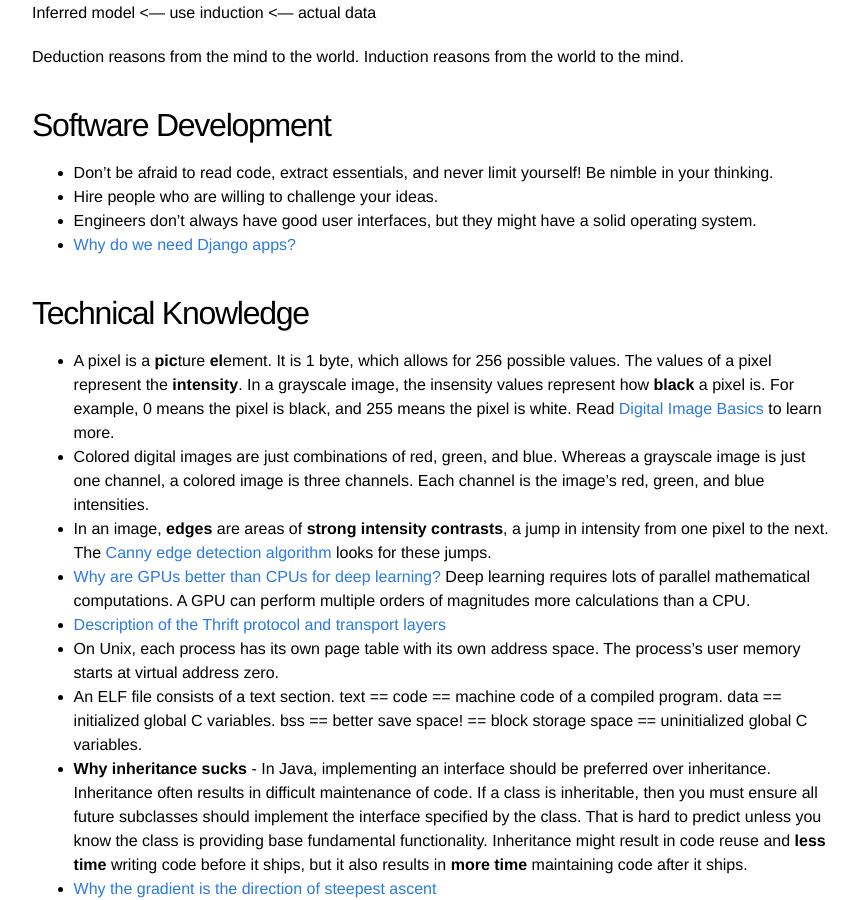
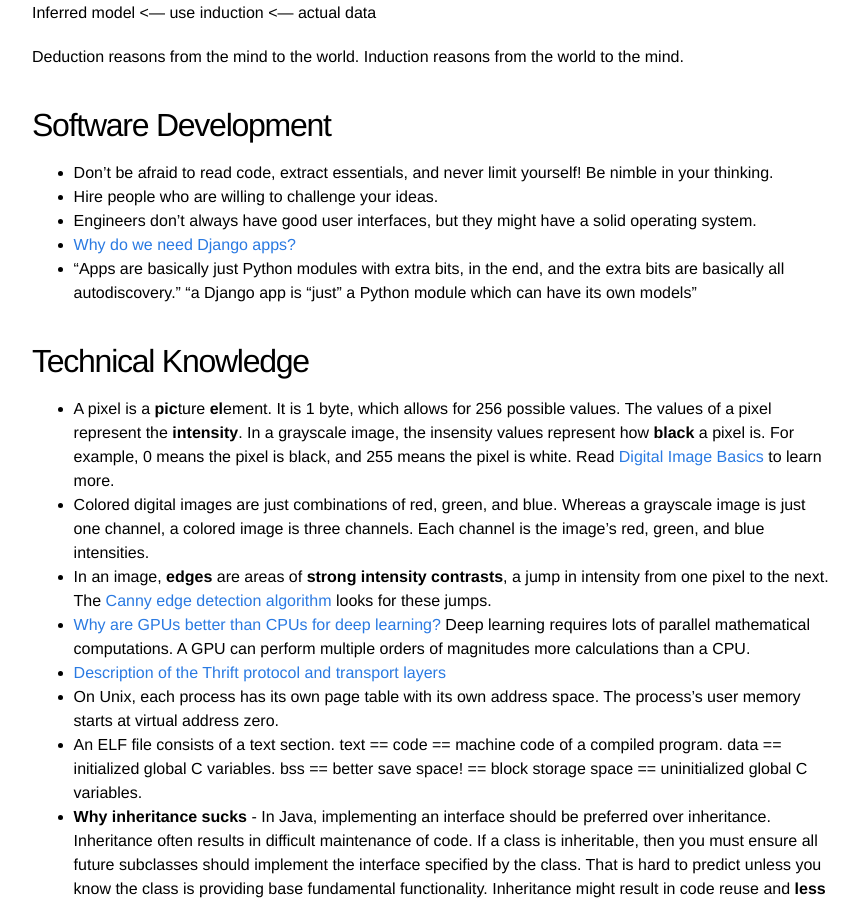
Before and after one commit to carsontang/carsontang.github.io, a Jekyll site: the page built from notes.md, in a window 1280 px wide and 900 px high, scrolled down 2076 px. Shown: the whole window, without its empty margins (208-1064 px from the left). Built offline with Jekyll 4.4.1, drawn with Linux system fonts in a browser that asks for light colours.

Commit message:
update notes.md with apps explanation
update notes.md with apps explanation

```diff
--- a/notes.md
+++ b/notes.md
@@ -93,6 +93,7 @@ Deduction reasons from the mind to the world. Induction reasons from the world t
 * Engineers don't always have good user interfaces, but they might have a solid
 	operating system.
 * [Why do we need Django apps?](https://forum.djangoproject.com/t/why-do-we-need-apps/827)
+* "Apps are basically just Python modules with extra bits, in the end, and the extra bits are basically all autodiscovery." "a Django app is “just” a Python module which can have its own models"
 
 ## Technical Knowledge
 * A pixel is a **pic**ture **el**ement. It is 1 byte, which allows for 256
```
